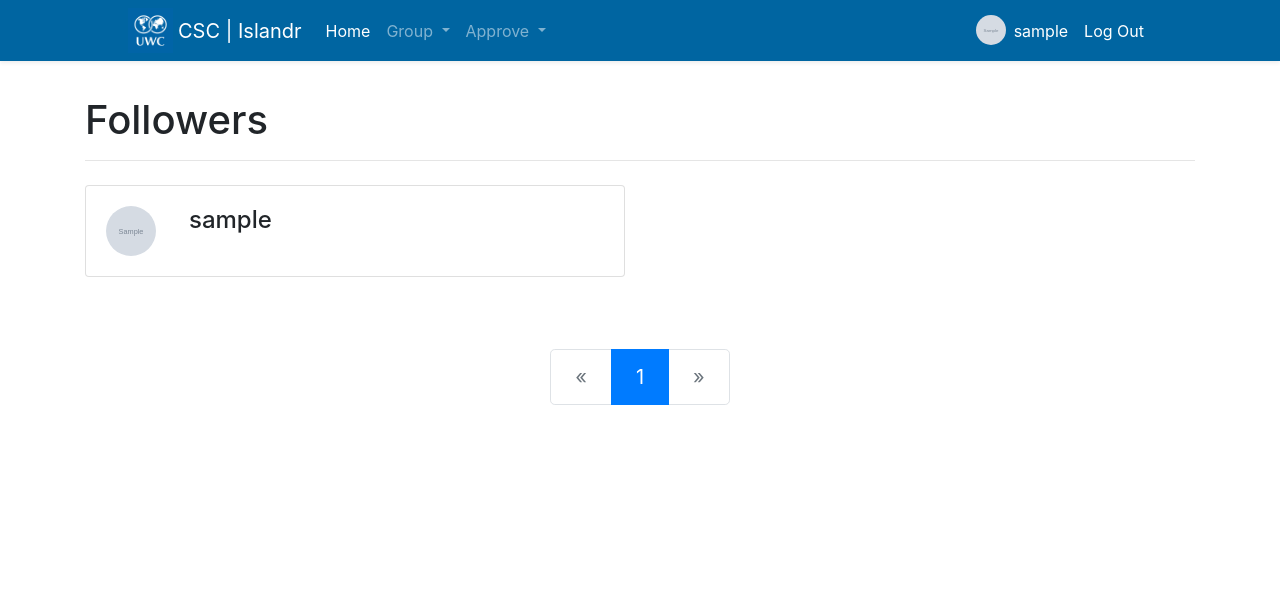
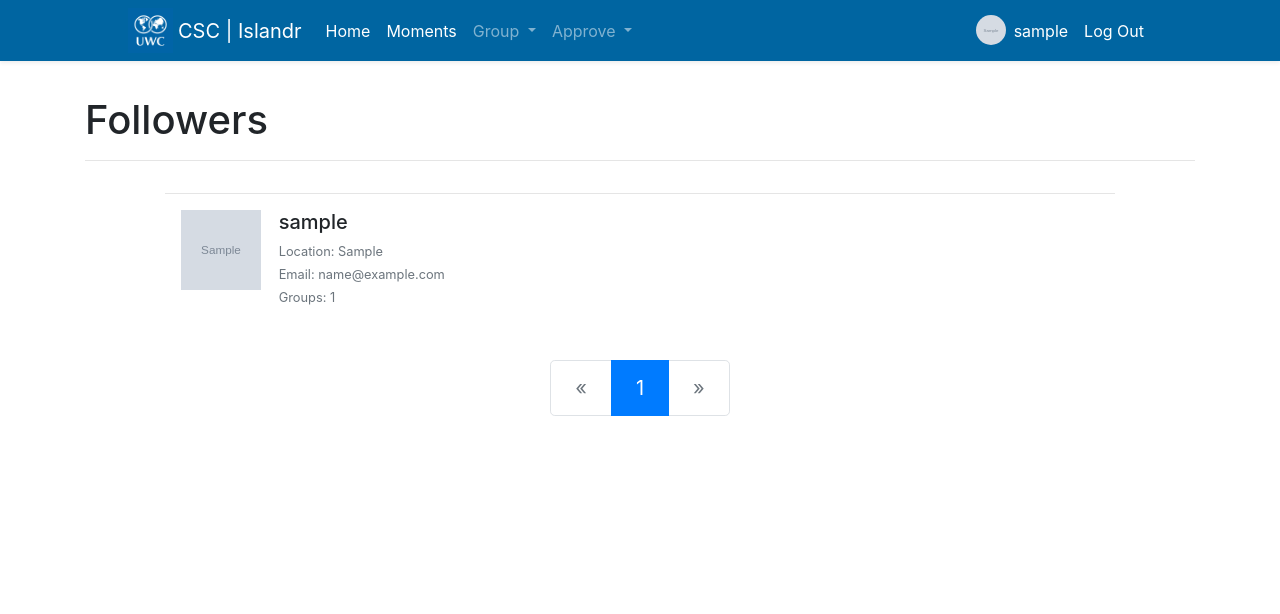
Before and after one commit to zlxlty/Islandr, a Flask app: page /event/1/followers in a window 1280 px wide. Shown: the top 614 px of the page. Run offline with Flask 2, Linux system fonts and the light colour scheme; a user stored in the database is signed in; tables that the repository leaves empty hold one stand-in row (values such as "Sample post"); grey boxes marked "Sample" are stand-in pictures; some libraries are stand-ins or nearby versions.

Commit message:
upgrade follower page

```diff
--- a/app/__init__.py
+++ b/app/__init__.py
@@ -5,6 +5,7 @@ from flask_moment import Moment
 from flask_sqlalchemy import SQLAlchemy
 from flask_login import LoginManager
 from flask_avatars import Avatars
+from flask_msearch import Search
 from config import config
 
 bootstrap = Bootstrap()
@@ -13,6 +14,7 @@ moment = Moment()
 db = SQLAlchemy()
 login_manager = LoginManager()
 avatars = Avatars()
+search = Search()
 login_manager.login_view = 'auth.login'
 
 def create_app(config_name):
@@ -26,6 +28,7 @@ def create_app(config_name):
     db.init_app(app)
     login_manager.init_app(app)
     avatars.init_app(app)
+    search.init_app(app)
 
     from .main import main as main_blueprint
     app.register_blueprint(main_blueprint)
--- a/app/event/views.py
+++ b/app/event/views.py
@@ -10,6 +10,7 @@ from datetime import datetime
 time_format = '%Y-%m-%d-%H:%M'
 
 @event.route('/<int:id>')
+@login_required
 def post(id):
     post = Post.query.get_or_404(id)
     body_html = Markup(post.post_html)
@@ -55,8 +56,8 @@ def post_followers(id):
     post = Post.query.get_or_404(id)
     page = request.args.get('page', 1, type=int)
     pagination = post.followers.paginate(page, per_page=12, error_out=False)
-    followers = pagination.items
-    return render_template('followers.html', post=post, pagination=pagination, followers=followers)
+    users = pagination.items
+    return render_template('followers.html', post=post, pagination=pagination, users=users)
 
 @event.route('/<int:id>/follow')
 @login_required
--- a/app/models.py
+++ b/app/models.py
@@ -107,6 +107,8 @@ class Group(db.Model):
 
 class Post(db.Model):
     __tablename__ = 'posts'
+    __searchable__ = ['title']
+
     id = db.Column(db.Integer, primary_key=True)
     title = db.Column(db.String(64), index=True)
     location = db.Column(db.String(64), index=True)
--- a/app/templates/_macros.html
+++ b/app/templates/_macros.html
@@ -34,7 +34,7 @@
 {% endmacro %}
 
 {% macro post_generator(posts, show_dot=False) %}
-<div class="row mt-4">
+<div class="row mt-3">
     {% for post in posts %}
         <div class="col-sm-4">
             <div class="card mb-5 box-shadow">
@@ -104,26 +104,25 @@
 </div>
 {% endmacro %}
 
-{% macro follower_generator(followers) %}
-<div class="row mt-4">
-    {% if followers %}
-        {% for follower in followers %}
-            <div class="col-sm-6">
-                <div class="card mb-4 box-shadow">
-                    <div class="card-body">
-                        <div class="row no-gutters">
-                            <div class="col-sm-2">
-                                <a href="{{ url_for('main.account', user_id=follower.id) }}">
-                                    <img class="rounded-circle" src="{{ url_for('static', filename='profile_pic/%s' % follower.profile_pic) }}" height=50 width=50/>
-                                </a>
-                            </div>
-                            <div class="col-sm-10">
-                                <h4>{{ follower.username }}</h4>
-                            </div>
+{% macro user_generator(users) %}
+<div class="row mt-3">
+    {% if users %}
+        {% for user in users %}
+            <div class="container mx-6">
+                <hr>
+                    <div class="row">
+                        <div class="col-sm-1 mx-3" align="center">
+                            <a href="{{ url_for('main.account', user_id=user.id) }}">
+                                <img src="{{ url_for('static', filename='profile_pic/%s' % user.profile_pic) }}" alt="user_pic" height="80px" width="80px">
+                            </a>
+                        </div>
+                        <div class="col-sm-10">
+                            <h5 class="mb-2">{{ user.username|safe }}</h5>
+                            <p style="font-size: 80%;" class="text-muted mb-1">Location:  {{ user.location }}</p>
+                            <p style="font-size: 80%;" class="text-muted mb-1">Email:  {{ user.email }}</p>
+                            <p style="font-size: 80%;" class="text-muted mb-1">Groups:  {{ user.joined_groups.count() }}</p>
                         </div>
                     </div>
-                </div>
-
             </div>
         {% endfor %}
     {% endif %}
--- a/app/templates/account.html
+++ b/app/templates/account.html
@@ -38,6 +38,7 @@
         </div>
 </div>
 <hr>
+<h5 class="text-muted mx-2 mb-1">Following</h5>
 {{ macros.post_generator(posts) }}
 <div class="pagination justify-content-center">
     {{ macros.pagination_widget(pagination, 'main.account', user_id=user.id) }}
--- a/app/templates/base.html
+++ b/app/templates/base.html
@@ -19,8 +19,13 @@
     <div class="collapse navbar-collapse" id="navbarSupportedContent">
         <ul class="navbar-nav mr-auto">
             <li class="nav-item active">
-                <a class="nav-link" href="{{url_for('main.index')}}">Home <span class="sr-only">(current)</span></a>
+                <a class="nav-link" href="{{url_for('main.index')}}">Home<span class="sr-only">(current)</span></a>
             </li>
+            <!-- TODO -->
+            <li class="nav-item active">
+                <a class="nav-link" href="{{url_for('main.moments')}}">Moments<span class="sr-only">(current)</span></a>
+            </li>
+            <!-- TODO -->
             <li class="nav-item dropdown">
                 <a class="nav-link dropdown-toggle" href="#" id="navbarDropdown" role="button" data-toggle="dropdown" aria-haspopup="true" aria-expanded="false">
                     Group
--- a/app/templates/creater.html
+++ b/app/templates/creater.html
@@ -36,7 +36,7 @@
 
     <div class="form-group">
         <label for="aboutus">About Us</label>
-        <textarea class="form-control" name="aboutus" id="aboutus" rows="3" value="{{ old_group.about_us|safe }}"></textarea>
+        <textarea class="form-control" name="aboutus" id="aboutus" rows="3">{{ old_group.about_us|safe }}</textarea>
     </div>
 
     <!-- Button trigger modal -->
--- a/app/templates/followers.html
+++ b/app/templates/followers.html
@@ -8,9 +8,8 @@
     <h1>Followers</h1>
     <hr/>
 </div>
-{{ macros.follower_generator(followers) }}
+{{ macros.user_generator(users) }}
 <div class="pagination justify-content-center">
     {{ macros.pagination_widget(pagination, 'event.post_followers', id=post.id) }}
 </div>
-
 {% endblock %}
--- a/app/templates/group_profile.html
+++ b/app/templates/group_profile.html
@@ -32,15 +32,15 @@
                     <hr>
                     <h6><b>Tag:</b>  {{ group.tag }}</h6>
                     <hr/>
-                    <h6><b>Members:</b>  {{ macros.profile_pic_generator(users=group.members.all()) }}</h6>
+                    <h6><b>Members:</b>  {{ macros.profile_pic_generator(users=group.members.all(), amount=3) }}</h6>
                     <hr/>
                     <h6><b>About Us:</b>  {{ group.about_us }}</h6>
                     <hr/>
 
                     {% if current_user.has_joined(group) %}
-                        <a href=""><button type="button" class="btn btn-info float-right">Leave</button></a>
+                        <a href="{{ url_for('group.group_leave', id=group.id) }}"><button type="button" class="btn btn-info float-right">Leave</button></a>
                     {% else %}
-                        <a href=""><button type="button" class="btn btn-outline-info float-right">Join</button></a>
+                        <a href="{{ url_for('group.group_join', id=group.id) }}"><button type="button" class="btn btn-outline-info float-right">Join</button></a>
                     {% endif %}
 
                     {% if current_user.id == group.owner[0].id %}
--- a/requirements.txt
+++ b/requirements.txt
@@ -3,14 +3,18 @@ bleach==2.0.0
 blinker==1.4
 click==6.7
 dominate==2.3.1
+elasticsearch==6.3.1
 Faker==0.7.18
 Flask==0.12.2
+Flask-Avatar==0.1.3
+Flask-Avatars==0.2.2
 Flask-Bootstrap==3.3.7.1
 Flask-HTTPAuth==3.2.3
 Flask-Login==0.4.0
 Flask-Mail==0.9.1
 Flask-Migrate==2.0.4
 Flask-Moment==0.5.1
+flask-msearch==0.2.1
 Flask-PageDown==0.2.2
 Flask-Script==2.0.6
 Flask-SQLAlchemy==2.2
@@ -30,6 +34,7 @@ python-dotenv==0.6.5
 python-editor==1.0.3
 six==1.10.0
 SQLAlchemy==1.1.11
+urllib3==1.25.3
 visitor==0.1.3
 webencodings==0.5.1
 Werkzeug==0.12.2
```
Also changed, not shown: app/group/views.py (+16 -0 lines), app/main/views.py (+9 -0 lines), app/templates/group_members.html (added, +7 -0 lines), app/templates/moments.html (added, +7 -0 lines).
